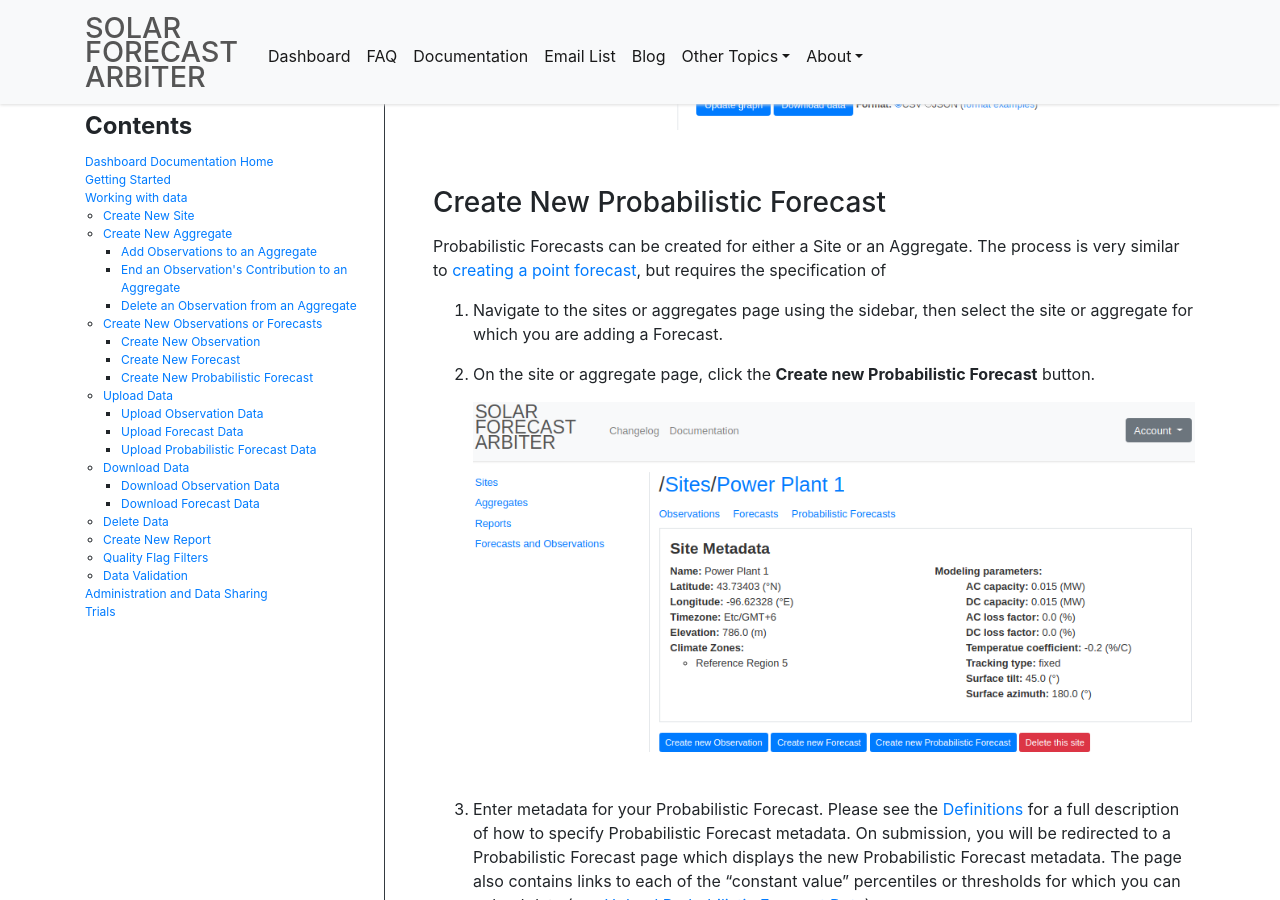
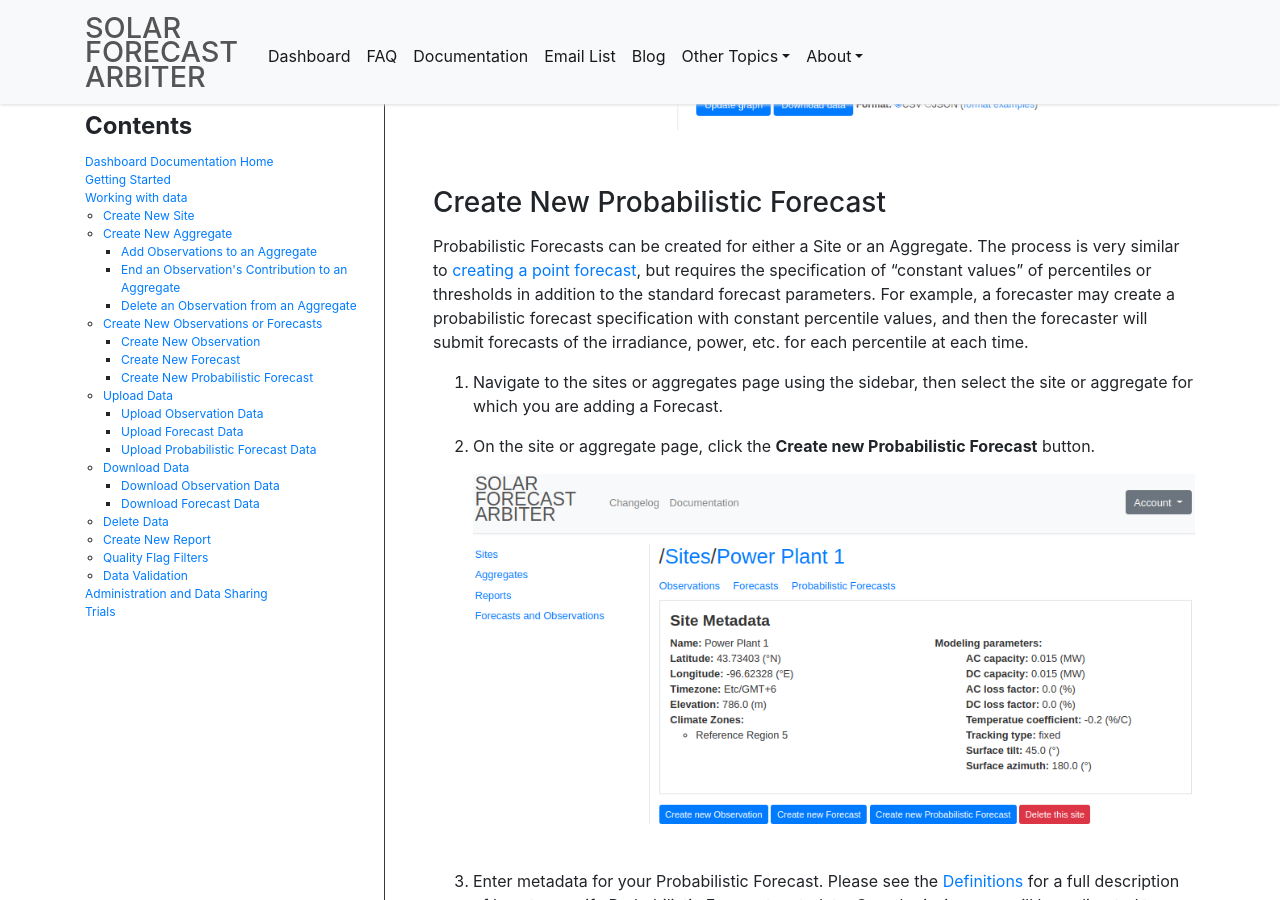
Before and after one commit to SolarArbiter/SolarArbiter.github.io, a Jekyll site: the page built from documentation/dashboard/working_with_data.md, in a window 1280 px wide and 900 px high, scrolled down 13652 px. Built offline with Jekyll 4.4.1, drawn with Linux system fonts in a browser that asks for light colours.

Commit message:
fix incomplete create new prob fx sentence (#212)

```diff
--- a/documentation/dashboard/working_with_data.md
+++ b/documentation/dashboard/working_with_data.md
@@ -275,7 +275,11 @@
 
 Probabilistic Forecasts can be created for either a Site or an Aggregate. The
 process is very similar to [creating a point forecast](#create-new-forecast),
-but requires the specification of
+but requires the specification of "constant values" of percentiles or thresholds
+in addition to the standard forecast parameters. For example, a forecaster may
+create a probabilistic forecast specification with constant percentile values,
+and then the forecaster will submit forecasts of the irradiance, power, etc. for
+each percentile at each time.
 
 1. Navigate to the sites or aggregates page using the sidebar, then select the
     site or aggregate for which you are adding a Forecast.
```
